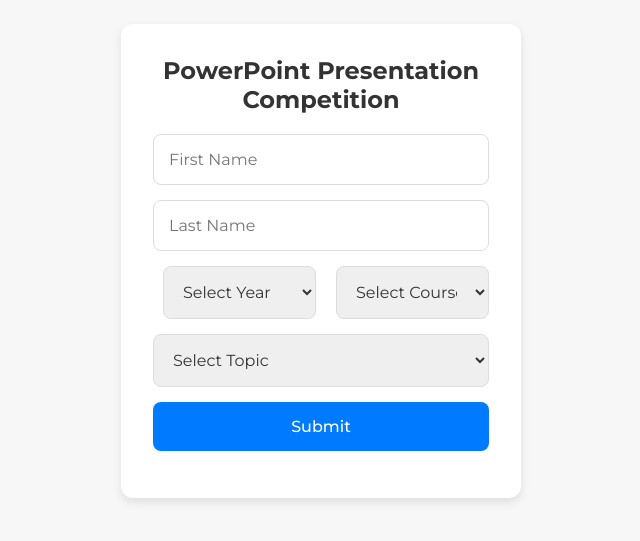
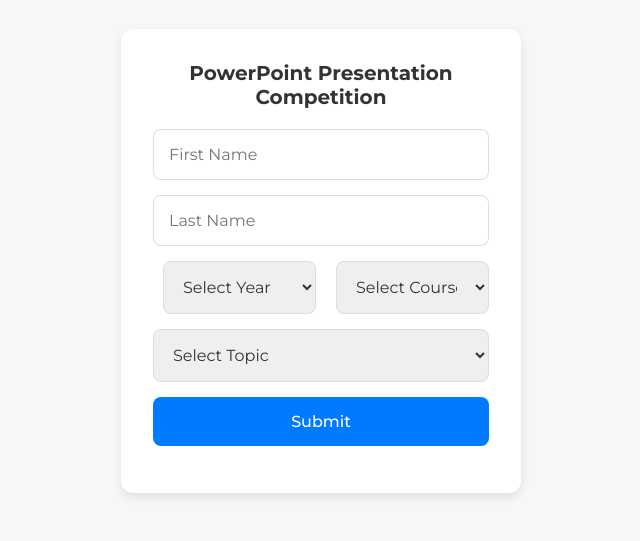
Before and after one commit to RehanGauri/Microsoft-PowerPoint-Presentation-Form, a plain HTML site: page Microsoft PowerPoint Presentation Form/index.html in a window 1280 px wide. Shown: the part 139-680 px from the top of the page, without its empty margins (319-959 px from the left). Drawn offline with Linux system fonts and the light colour scheme.

Commit message:
Update style.css

```diff
--- a/Microsoft PowerPoint Presentation Form/style.css
+++ b/Microsoft PowerPoint Presentation Form/style.css
@@ -25,9 +25,8 @@ body {
     box-shadow: 0 4px 10px rgba(0, 0, 0, 0.1);
     text-align: center;
 }
-
 .yourdetails {
-    font-size: 24px;
+    font-size: 20px;
     font-weight: 700;
     margin-bottom: 20px;
     color: #333;
@@ -113,3 +112,14 @@ body {
         gap: 10px;
     }
 }
+/* .footer {
+    text-align: center;
+    padding:1px;
+    font-size: 14px;
+    color: #777;
+    position: fixed;
+    bottom: 0;
+    width: 100%;
+    background-color: #f7f7f7;
+    border-top: 1px solid #ddd;
+} */
```
